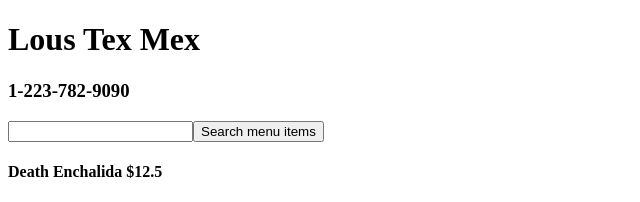
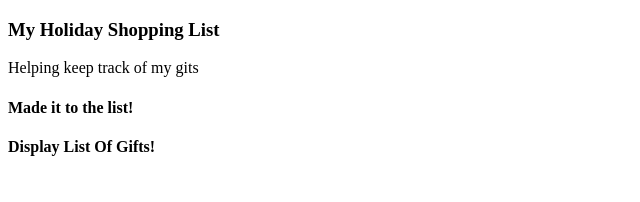
Before and after one commit to 3mi1y/react-playground, a React (Create React App) app: page / in a window 1280 px wide. Shown: the top 202 px of the page, without its empty margins (0-640 px from the left). Built offline with nearby package versions, Linux system fonts and the light colour scheme.

Commit message:
holiday list in class incomplete

```diff
--- /dev/null
+++ b/src/holiday-shopping-list/App.js
@@ -0,0 +1,11 @@
+import React from 'react'
+import Header from './Header'
+import ListContainer from './ListContainer'
+
+const App = () =>
+  <div>
+    <Header />
+    <ListContainer />
+  </div>
+
+export default App
--- /dev/null
+++ b/src/holiday-shopping-list/GiftList.js
@@ -0,0 +1,13 @@
+import React from 'react'
+import PropTypes from 'prop-types'
+
+const GiftList = ({ gifts }) =>
+  <div>
+    <h4> Display List Of Gifts! </h4>
+  </div>
+
+GiftList.propTypes = {
+  gifts: PropTypes.array.isRequired
+}
+
+export default GiftList
--- /dev/null
+++ b/src/holiday-shopping-list/Header.js
@@ -0,0 +1,9 @@
+import React from 'react'
+
+const Header = () =>
+  <div>
+    <h3>My Holiday Shopping List</h3>
+    <p>Helping keep track of my gits</p>
+  </div>
+
+export default Header
--- /dev/null
+++ b/src/holiday-shopping-list/ListContainer.js
@@ -0,0 +1,26 @@
+import React, {Component} from 'react'
+import GiftList from './GiftList'
+
+class ListContainer extends Component {
+  state = {
+    gifts: undefined
+  }
+  componentDidMount () {
+    const giftArray = [{name: 'Apple TV', price: 300}, {name: 'candy', price: 3}]
+    this.setState({ gifts: giftArray })
+  }
+  render () {
+    return (
+      <div>
+        <h4> Made it to the list! </h4>
+        {
+          this.state.gifts
+            ? <GiftList gifts={this.state.gifts} />
+            : <h1> No Gifts Yet </h1>
+        }
+      </div>
+    )
+  }
+}
+
+export default ListContainer
--- a/src/index.js
+++ b/src/index.js
@@ -1,6 +1,6 @@
 import React from 'react'
 import ReactDOM from 'react-dom'
-import App from './tex-mex-solution/App'
+import App from './holiday-shopping-list/App'
 import registerServiceWorker from './registerServiceWorker'
 
 ReactDOM.render(<App />, document.getElementById('root'))
```
